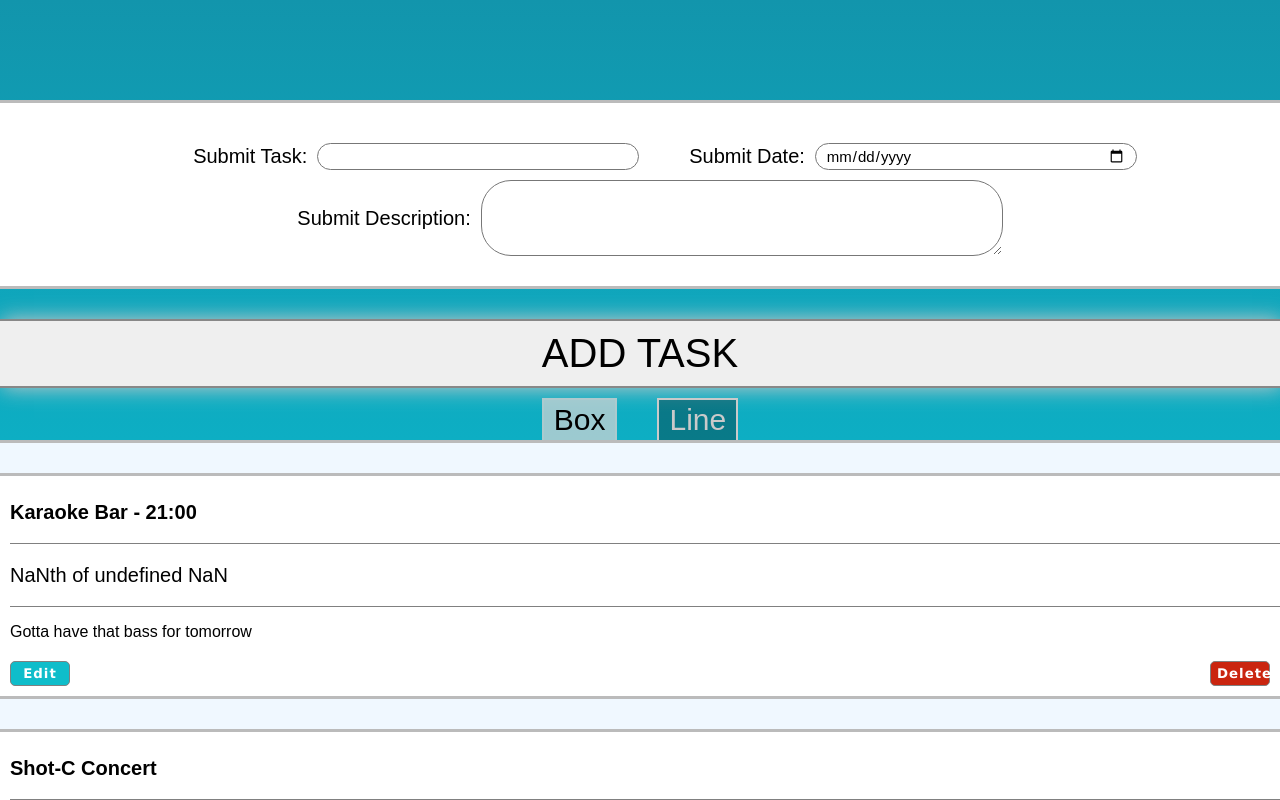
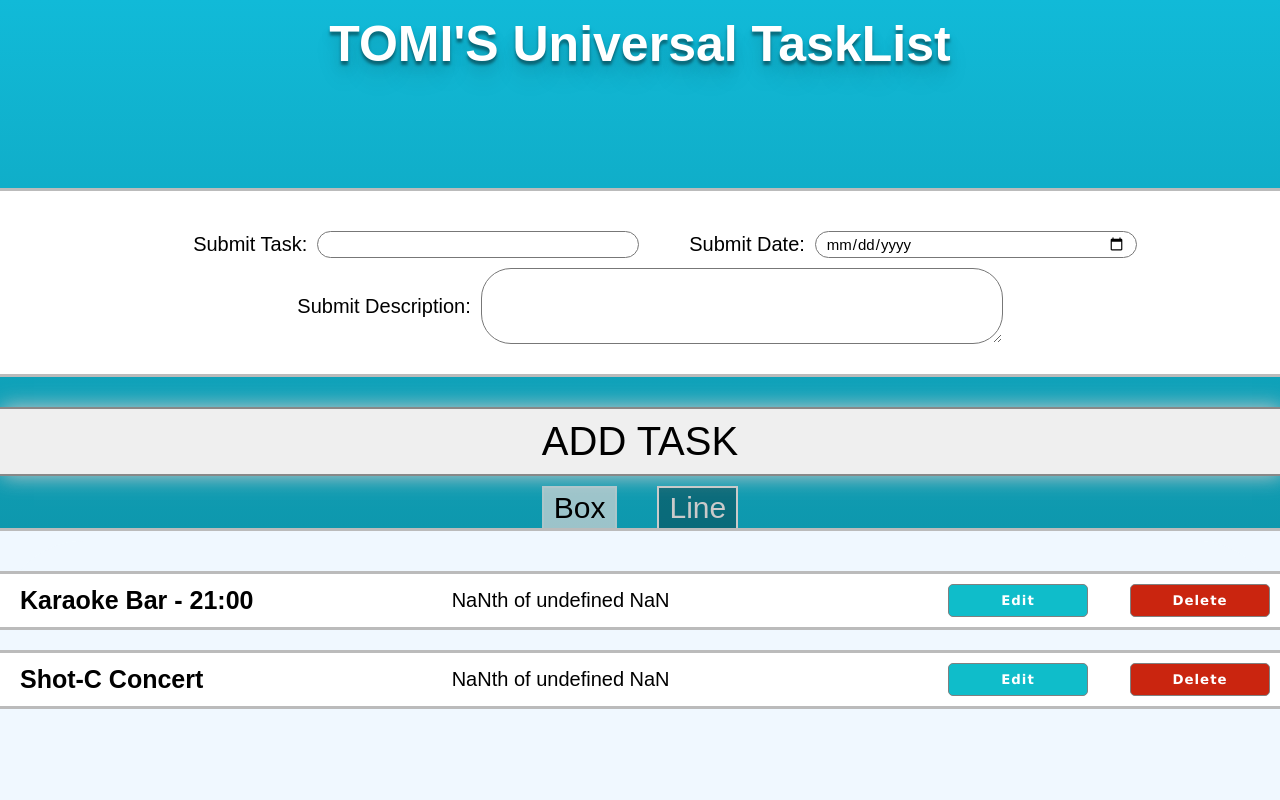
Before and after one commit to TomiPBass/vue-tasklist, a Vue app: page /#/line in a window 1280 px wide. Before the commit this address led to /#/. Shown: the top 800 px of the page. Built offline with nearby package versions, Linux system fonts and the light colour scheme.

Commit message:
fix: design changes (title, header)

```diff
--- a/src/App.vue
+++ b/src/App.vue
@@ -1,5 +1,8 @@
 <template>
     <div>
+        <h1 id="website_title">
+            TOMI'S Universal TaskList
+        </h1>
         <TheHeader />
         <RouterView />
     </div>
@@ -15,6 +18,17 @@ import TheHeader from '@/components/TheHeader.vue'
 </script>
 
 <style>
+#website_title{
+  text-align: center;
+  color: white;
+  font-size: 50px;
+  margin: 15px 0;
+  text-shadow: 0px 4px 3px rgba(0,0,0,0.4),
+               0px 8px 13px rgba(0,0,0,0.1),
+               0px 18px 23px rgba(0,0,0,0.1);
+
+}
+
 .task_plain{
   background-color: aliceblue;
   margin: 0 100px;
--- a/src/assets/main.css
+++ b/src/assets/main.css
@@ -1,5 +1,5 @@
 body{
-  background: linear-gradient(rgb(18, 149, 172), rgb(0, 238, 255));
+  background: linear-gradient(rgb(17, 186, 216), rgb(9, 91, 97));
   background-size: 100%;
   min-height: 1460px;
   height: 100%;
@@ -74,6 +74,7 @@ body{
         display: block;
         margin-top: 100px;
         width: 100%;
+        max-width: 1280px;
         background-color: white;
         margin-left: 0;
         margin-right: 0;
--- a/src/components/TheHeader.vue
+++ b/src/components/TheHeader.vue
@@ -1,4 +1,5 @@
 <template>
+    <div class="header_plain">
         <div class="header">
             <div class="top_row">
                 <div class="task_form">
@@ -29,6 +30,7 @@
                     cols="20"
                     rows="4"
                 />
+            </div>
         </div>
     </div>
     <div class="add_task">
@@ -85,13 +87,15 @@ const layout = reactive({
 </script>
 
 <style>
+.header_plain{
+    display: flex;
+    justify-content: center;
+}
 .header{
   display: grid;
+  min-width: 1060px;
   grid-template-rows: 1fr 3fr;
-  margin-top: 100px;
   background-color: white;
-  margin-left: 100px;
-  margin-right: 100px;
   padding: 40px 0;
   border: 3px solid rgb(187, 187, 187);
   border-radius: 50px;
```
Also changed, not shown: src/components/EditTask.vue (deleted, +0 -20 lines). Lines whose indentation alone changed are shown as unchanged.
